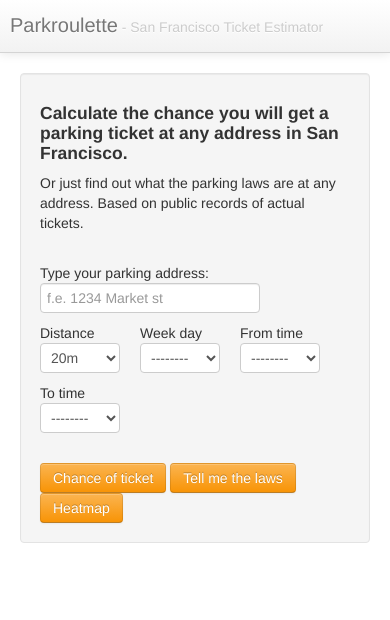
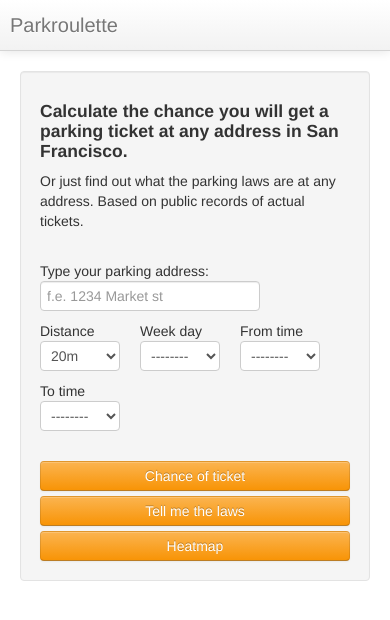
Before and after one commit to code-on/parkroulette, a Django app: page / in a window 390 px wide. Shown: the top 620 px of the page. Run offline with Django 3.2, Linux system fonts and the light colour scheme; parts of the project's set-up code (start-up, migrations or seed data) failed here and were passed over.

Commit message:
small screens optimization

```diff
--- a/sfte/templates/base.html
+++ b/sfte/templates/base.html
@@ -41,7 +41,7 @@
 <div class="navbar navbar-fixed-top">
     <div class="navbar-inner">
         <div class="container">
-            <a class="brand" href="{% url "home" %}">Parkroulette<small> - San Francisco Ticket Estimator</small></a>
+            <a class="brand" href="{% url "home" %}">Parkroulette<small class="hidden-phone"> - San Francisco Ticket Estimator</small></a>
         </div>
     </div>
 </div>
--- a/sfte/templates/home.html
+++ b/sfte/templates/home.html
@@ -59,9 +59,13 @@
                     <div class="alert alert-error"><a class="close" data-dismiss="alert">&times;</a></a>{{ error }}</div>
                 {% endfor %}
             </form>
-            <input id="chance-button" data-url="{% url "get-chance" %}" class="action btn btn-warning" type="submit" value="Chance of ticket" />
-            <input id="laws-button" data-url="{% url "get-laws" %}" class="action btn btn-warning" type="submit" value="Tell me the laws" />
-            <input id="heatmap-button" data-url="{% url "get-heatmap" %}" class="action btn btn-warning" type="submit" value="Heatmap" />
+            <div class="span3" style="margin-left: 0px;">
+                <input id="chance-button" data-url="{% url "get-chance" %}" class="action btn btn-warning btn-block" type="submit" value="Chance of ticket" />
+
+                <input id="laws-button" data-url="{% url "get-laws" %}" class="action btn btn-warning btn-block" type="submit" value="Tell me the laws" />
+
+                <input id="heatmap-button" data-url="{% url "get-heatmap" %}" class="action btn btn-warning btn-block" type="submit" value="Heatmap" />
+            </div>
           </div>
           <div class="offset1 span2 hidden-phone">
             <img src="/static/no-parking.png">
```
